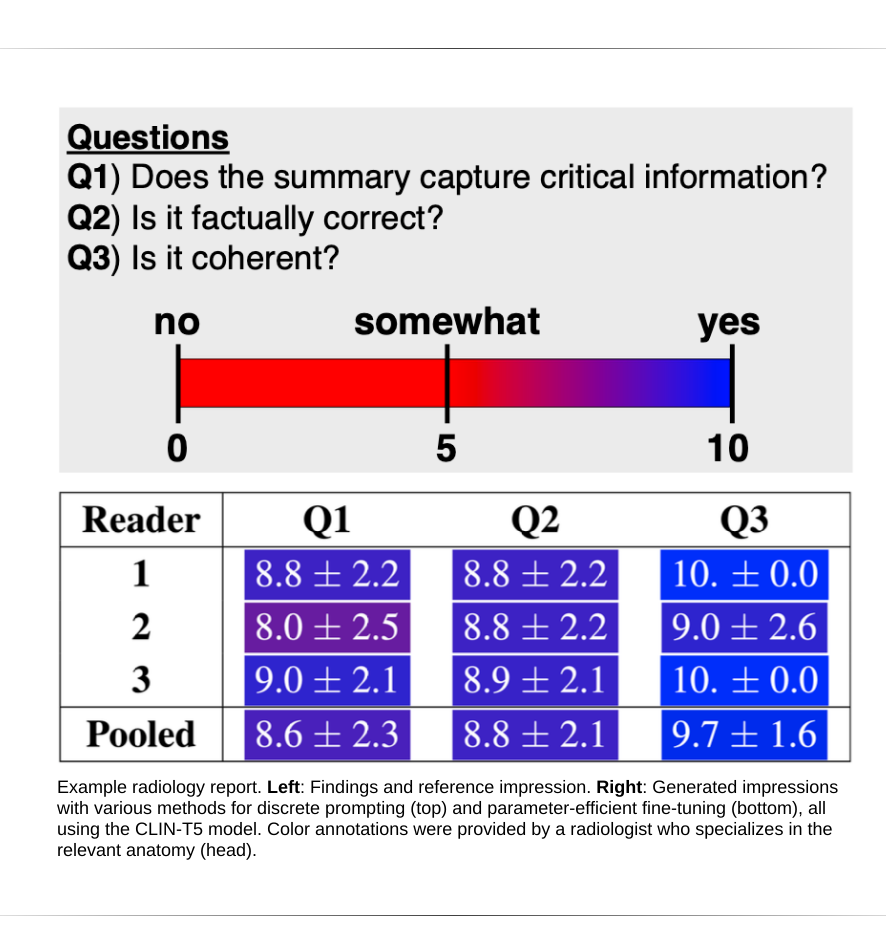
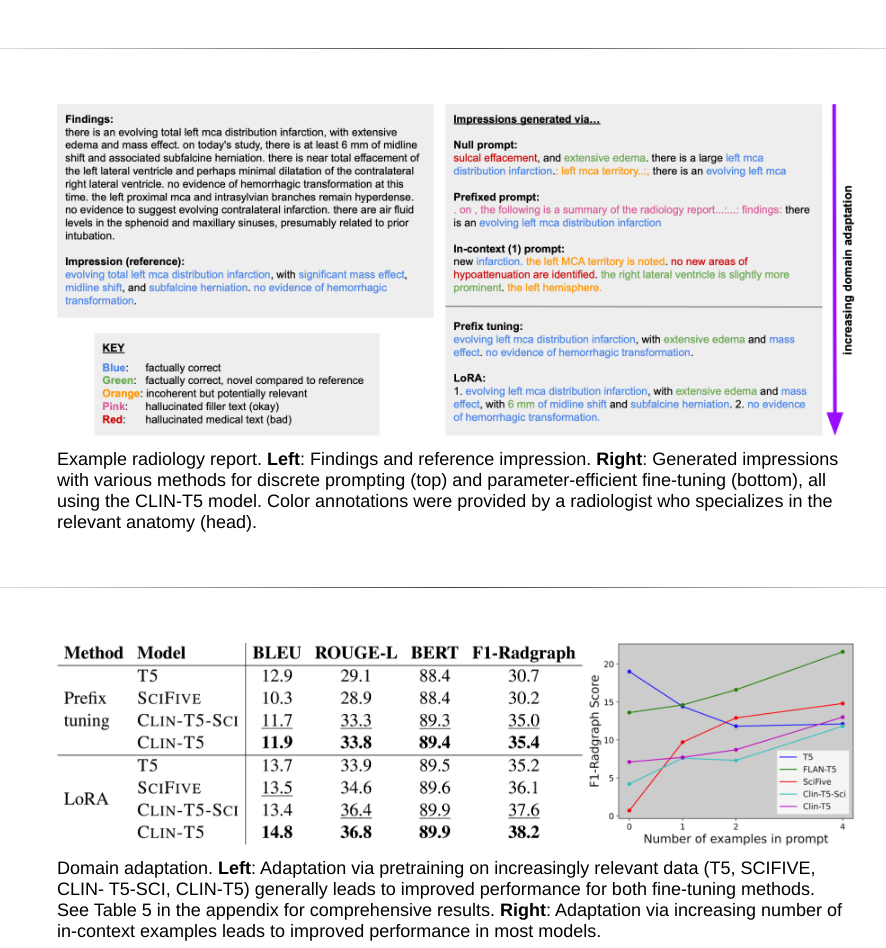
Before and after one commit to davevanveen/radadapt, a plain HTML site: page index.html in a window 1280 px wide. Shown: the part 1215-2163 px from the top of the page, without its empty margins (186-1072 px from the left). Drawn offline with Linux system fonts and the light colour scheme; some packages are replaced by stand-ins of ours; a script that the page names is missing.

Commit message:
tweak imgs

```diff
--- a/index.html
+++ b/index.html
@@ -308,7 +308,7 @@
 		<tr>
 			<td align=center width=400px >
 				<center >
-					<td class="img-magnifier-container"><img id="myimage" style="width:800px" src="resources/reader_study.png"/></td>
+					<td class="img-magnifier-container"><img id="myimage" style="width:800px" src="resources/example.png"/></td>
 				</center>
 			</td>
 		</tr>
@@ -358,7 +358,7 @@
 		<tr>
 			<td align=center width=400px >
 				<center >
-					<td class="img-magnifier-container"><img id="myimage" style="width:600px" src="resources/reader_study.png"/></td>
+					<td class="img-magnifier-container"><img id="myimage" style="width:400px" src="resources/reader_study.png"/></td>
 				</center>
 			</td>
 		</tr>
```
